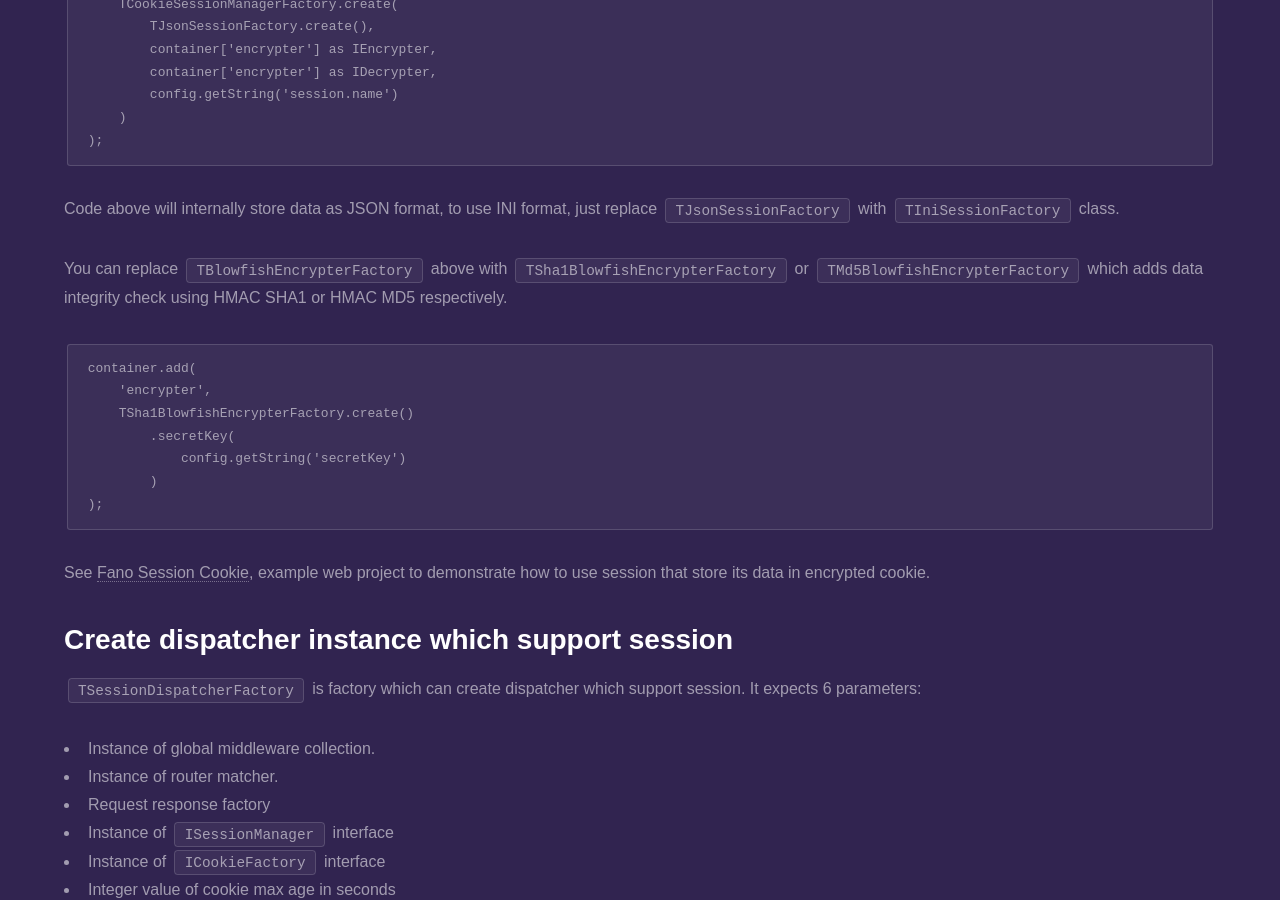
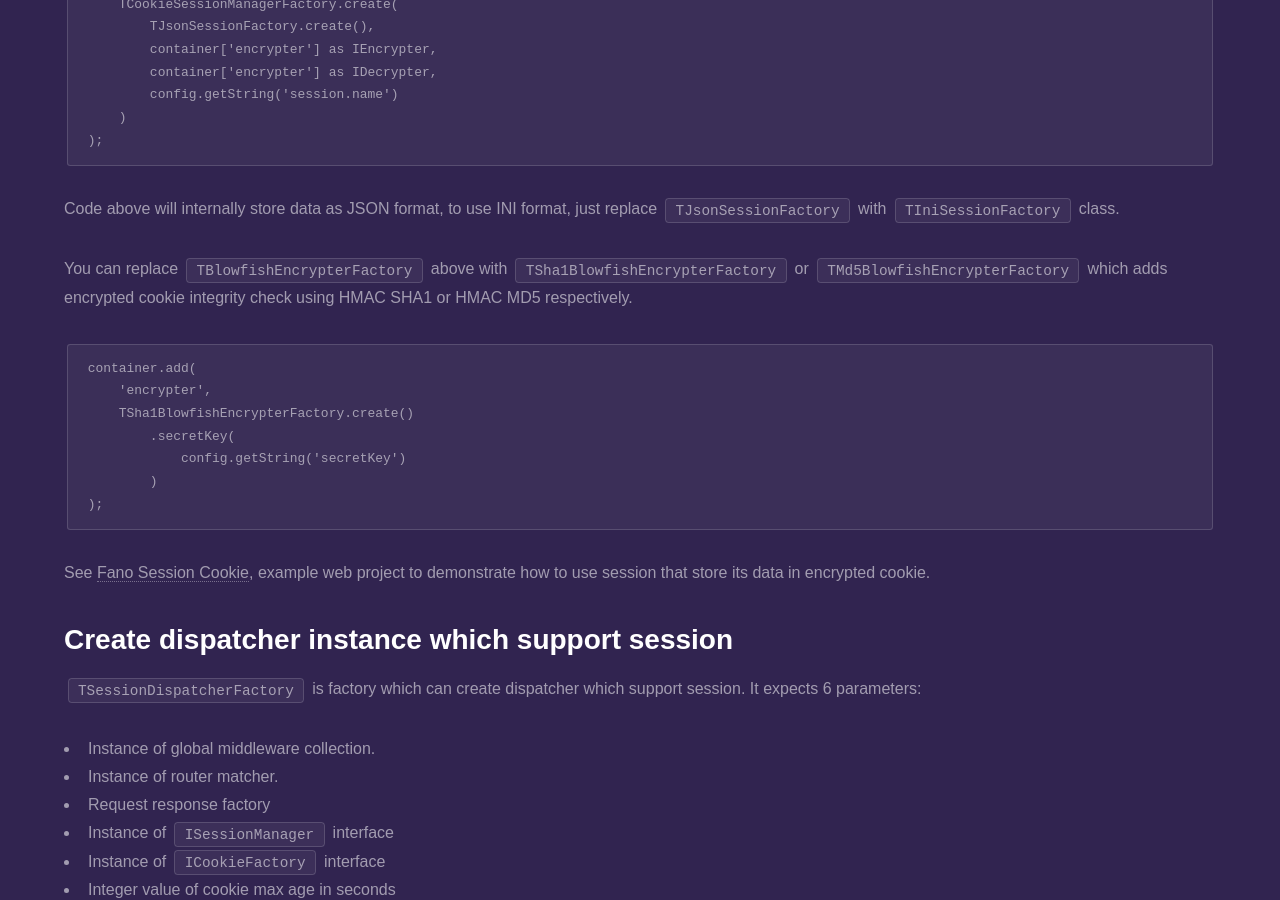
Before and after one commit to fanoframework/fanoframework.github.io, a Jekyll site: the page built from working-with-session/index.md, in a window 1280 px wide and 900 px high, scrolled down 2719 px. Built offline with Jekyll 4.4.1, drawn with Linux system fonts in a browser that asks for light colours; our own code applies the rules of GitHub Pages for plain Markdown files.

Commit message:
improve content about hmac sha1 data integrity check for encrypted cookie

````diff
--- a/working-with-session/index.md
+++ b/working-with-session/index.md
@@ -101,7 +101,7 @@ container.add(
 ```
 Code above will internally store data as JSON format, to use INI format, just replace `TJsonSessionFactory` with `TIniSessionFactory` class.
 
-You can replace `TBlowfishEncrypterFactory` above with `TSha1BlowfishEncrypterFactory` or `TMd5BlowfishEncrypterFactory` which adds data integrity check using HMAC SHA1 or HMAC MD5 respectively.
+You can replace `TBlowfishEncrypterFactory` above with `TSha1BlowfishEncrypterFactory` or `TMd5BlowfishEncrypterFactory` which adds encrypted cookie integrity check using HMAC SHA1 or HMAC MD5 respectively.
 
 ```
 container.add(
````
